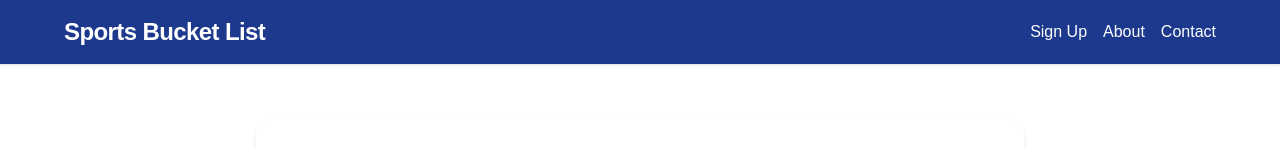
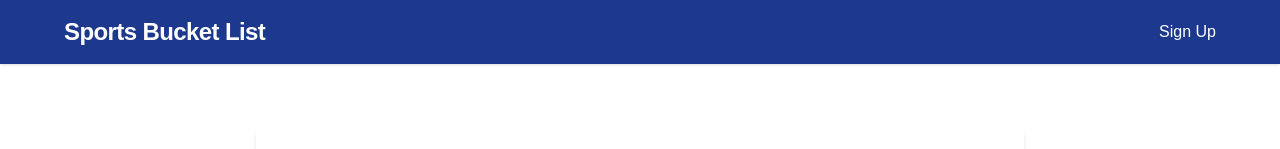
Before and after one commit to ronAId143/sports-bucket-list, a Next.js app: page /login in a window 1280 px wide. Shown: the top 149 px of the page. Built offline with nearby package versions, Linux system fonts and the light colour scheme; no server answers.

Commit message:
Update Header.tsx

```diff
--- a/src/components/Header.tsx
+++ b/src/components/Header.tsx
@@ -11,9 +11,10 @@
 
         <nav className="space-x-4">
           <Link href="/signup" className="hover:underline">Sign Up</Link>
-          <Link href="/about" className="hover:underline">About</Link>
+  {/*          <Link href="/about" className="hover:underline">About</Link>
           <Link href="/contact" className="hover:underline">Contact</Link>
-        </nav>
+  */}
+          </nav>
 
       </div>
     </header>
```
